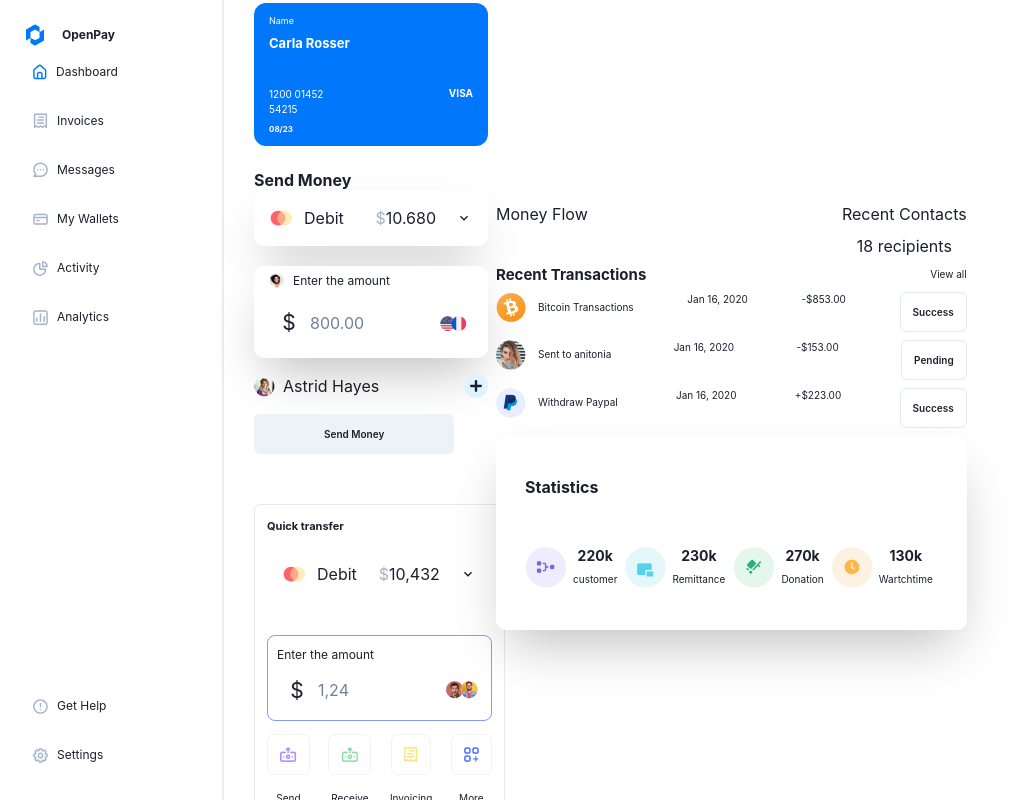
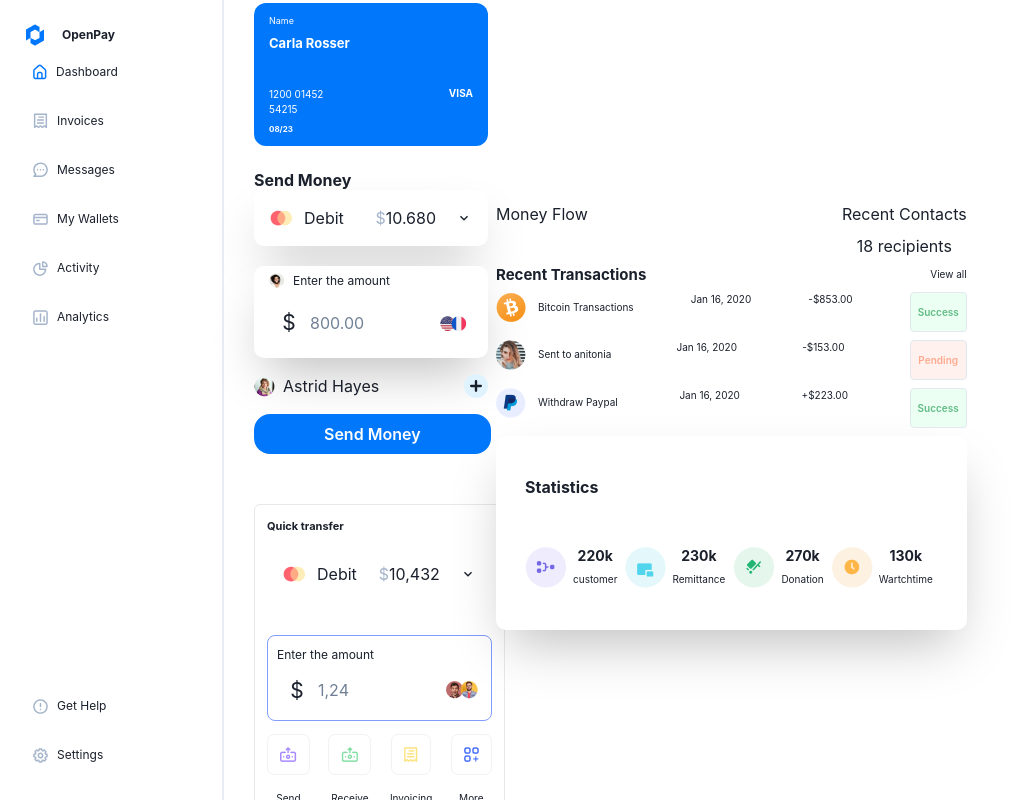
Before and after one commit to olaide-hok/OpenPay-Dashboard, a React (Create React App) app: page / in a window 1280 px wide. Shown: the whole page, without its empty margins (0-1014 px from the left). Built offline with nearby package versions, Linux system fonts and the light colour scheme.

Commit message:
Update Btn Component style

```diff
--- a/src/components/Button/index.tsx
+++ b/src/components/Button/index.tsx
@@ -1,16 +1,43 @@
-import {Button} from '@chakra-ui/react'
+import {Button, color} from '@chakra-ui/react'
 
 interface ButtonProps {
-  label: string
+  label: 'Success' | 'Pending' | 'Send Money' | string
   variant: string
 }
 
 const Btn = ({label, variant}: ButtonProps) => {
-  const paddingY = variant === 'solid' ? '15px' : '4.5px'
-  const paddingX = variant === 'solid' ? '70px' : '12px'
+  const paddingY = variant === 'solid' ? '15px' : '4px'
+  const paddingX = variant === 'solid' ? '70px' : '10rdpx'
+  const fontSize = variant === 'solid' ? '16px' : '10px'
+  const fontColor =
+    label === 'Send Money'
+      ? 'white'
+      : label === 'Success'
+      ? '#61BB84'
+      : label === 'Pending'
+      ? '#FFAA90'
+      : 'black'
+
+  const brdRadius = variant === 'solid' ? '16px' : '4px'
+  const bgColor =
+    label === 'Success'
+      ? '#EBFFF3'
+      : label === 'Pending'
+      ? '#FFF1ED'
+      : '#0177FB'
+
+  const width = variant === 'outline' ? '57px' : 'null'
 
   return (
-    <Button variant={variant} py={paddingY} px={paddingX} fontSize="10px">
+    <Button
+      borderRadius={brdRadius}
+      variant={variant}
+      bgColor={bgColor}
+      py={paddingY}
+      px={paddingX}
+      color={fontColor}
+      fontSize={fontSize}
+      w={width}>
       {label}
     </Button>
   )
```
